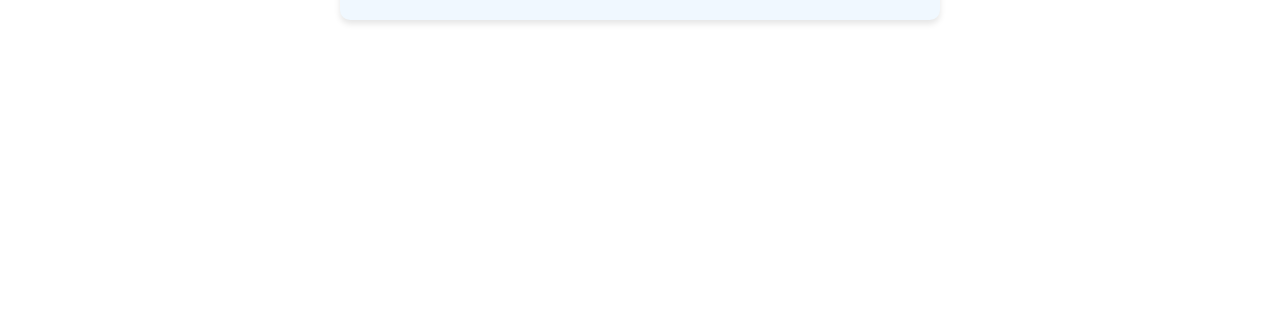
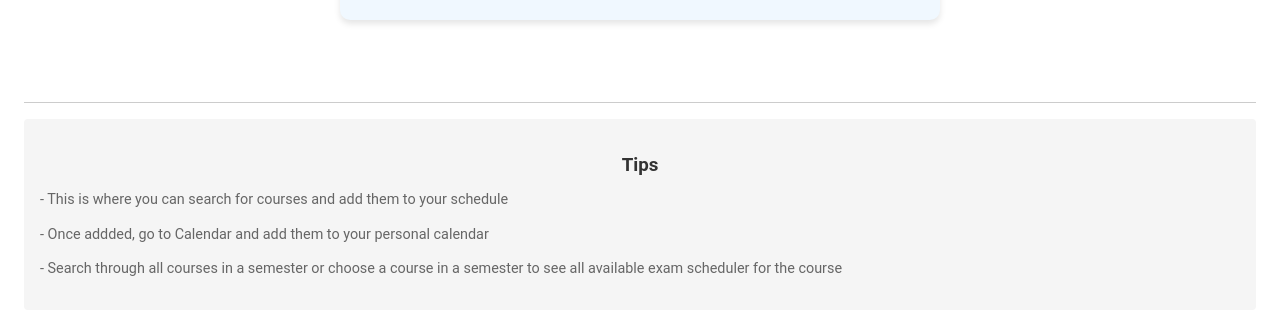
Before and after one commit to rm206/MavExamScheduler, a React (Create React App) app: page /search in a window 1280 px wide. Shown: the part 332-646 px from the top of the page. Built offline with nearby package versions, Linux system fonts and the light colour scheme; no server answers.

Commit message:
complete search with tips, calendar button, updated key for storing calendar

```diff
--- a/src/Search/Search.css
+++ b/src/Search/Search.css
@@ -242,3 +242,103 @@
         inset 0 -1px 2px rgba(255, 255, 255, 0.1),
         0 1px 2px rgba(0, 0, 0, 0.1);
 }
+
+.tips-container {
+    margin-top: 2rem;
+    padding: 1rem;
+}
+
+.tips-divider {
+    border: none;
+    border-top: 1px solid #ccc;
+    margin: 1rem 0;
+}
+
+.tips-content {
+    background-color: #f5f5f5;
+    padding: 1rem;
+    border-radius: 4px;
+}
+
+.tips-content h3 {
+    color: #333;
+    margin-bottom: 0.5rem;
+    text-align: center;
+    /* Center-align only the heading */
+}
+
+.tips-content p {
+    color: #666;
+    font-size: 0.9rem;
+    line-height: 1.4;
+}
+
+.calendar-button {
+    margin-top: 20px;
+    text-align: center;
+}
+
+.calendar-button button {
+    background-color: #E06C1F;
+    color: #fff;
+    padding: 12px 24px;
+    font-size: 1.1rem;
+    border: none;
+    border-radius: 5px;
+    cursor: pointer;
+    transition: all 0.3s ease;
+    box-shadow:
+        inset 0 2px 4px rgba(255, 255, 255, 0.2),
+        inset 0 -2px 4px rgba(0, 0, 0, 0.2),
+        0 2px 4px rgba(0, 0, 0, 0.1);
+    font-weight: bold;
+    text-shadow: 1px 1px 2px rgba(0, 0, 0, 0.2);
+    position: relative;
+    overflow: hidden;
+}
+
+.calendar-button button::after {
+    content: '';
+    position: absolute;
+    top: 0;
+    left: 0;
+    right: 0;
+    bottom: 0;
+    background: linear-gradient(135deg, rgba(255, 255, 255, 0.1) 0%, rgba(255, 255, 255, 0) 50%);
+    pointer-events: none;
+}
+
+.calendar-button button:hover,
+.calendar-button button:focus {
+    background-color: #D0651D;
+    transform: translateY(-2px);
+    box-shadow:
+        inset 0 2px 4px rgba(255, 255, 255, 0.2),
+        inset 0 -2px 4px rgba(0, 0, 0, 0.2),
+        0 4px 6px rgba(0, 0, 0, 0.2);
+    outline: none;
+}
+
+.calendar-button button:active {
+    transform: translateY(1px);
+    box-shadow:
+        inset 0 2px 4px rgba(0, 0, 0, 0.2),
+        inset 0 -2px 4px rgba(255, 255, 255, 0.1),
+        0 2px 4px rgba(0, 0, 0, 0.1);
+}
+
+@keyframes fadeIn {
+    from {
+        opacity: 0;
+        transform: translateY(20px);
+    }
+
+    to {
+        opacity: 1;
+        transform: translateY(0);
+    }
+}
+
+.calendar-button {
+    animation: fadeIn 0.5s ease-out;
+}
--- a/src/Search/Search.jsx
+++ b/src/Search/Search.jsx
@@ -4,6 +4,7 @@ import SemesterDropdown from './SemesterDropDown';
 import CourseDropdown from './CourseDropDown';
 import SearchResults from './SearchResults';
 import './Search.css'
+import { Link } from 'react-router-dom';
 
 export default function Search() {
 
@@ -116,6 +117,7 @@ export default function Search() {
                 )}
             </div>
             {showSearchResults && (
+                <>
                     <div className="search-results">
                         <SearchResults
                             selectedSemester={selectedSemester}
@@ -123,7 +125,22 @@ export default function Search() {
                             API_url={api_url}
                         />
                     </div>
+                    <div className="calendar-button">
+                        <Link to="/calendar">
+                            <button>Go to Calendar</button>
+                        </Link>
+                    </div>
+                </>
             )}
+            <div className="tips-container">
+                <hr className="tips-divider" />
+                <div className="tips-content">
+                    <h3>Tips</h3>
+                    <p>- This is where you can search for courses and add them to your schedule</p>
+                    <p>- Once addded, go to Calendar and add them to your personal calendar</p>
+                    <p>- Search through all courses in a semester or choose a course in a semester to see all available exam scheduler for the course</p>
+                </div>
+            </div>
         </>
     );
 };
--- a/src/Search/SearchResults.jsx
+++ b/src/Search/SearchResults.jsx
@@ -69,7 +69,7 @@ export default function SearchResults({ selectedSemester, selectedCourse, API_ur
     };
 
     const toggleExamInCalendar = (exam) => {
-        const examKey = `${exam.date}_${exam.start_time}_${exam.course_subject}_${exam.course_number}`;
+        const examKey = `${exam.date}_${exam.start_time}_${exam.course_subject}_${exam.course_number}_${exam.section}`;
         const updatedAddedExams = { ...addedExams };
 
         if (updatedAddedExams[examKey]) {
@@ -115,7 +115,7 @@ export default function SearchResults({ selectedSemester, selectedCourse, API_ur
                 <tbody>
                     {searchResults.map((result, index) => {
                         const courseInfo = selectedCourse ? getCourseInfo(selectedCourse) : getCourseInfo(result.course_id);
-                        const examKey = `${result.date}_${result.start_time}_${courseInfo.course_subject}_${courseInfo.course_number}`;
+                        const examKey = `${result.date}_${result.start_time}_${courseInfo.course_subject}_${courseInfo.course_number}_${result.section}`;
                         const isAdded = !!addedExams[examKey];
                         return (
                             <tr key={index}>
```
Lines whose indentation alone changed are shown as unchanged.
